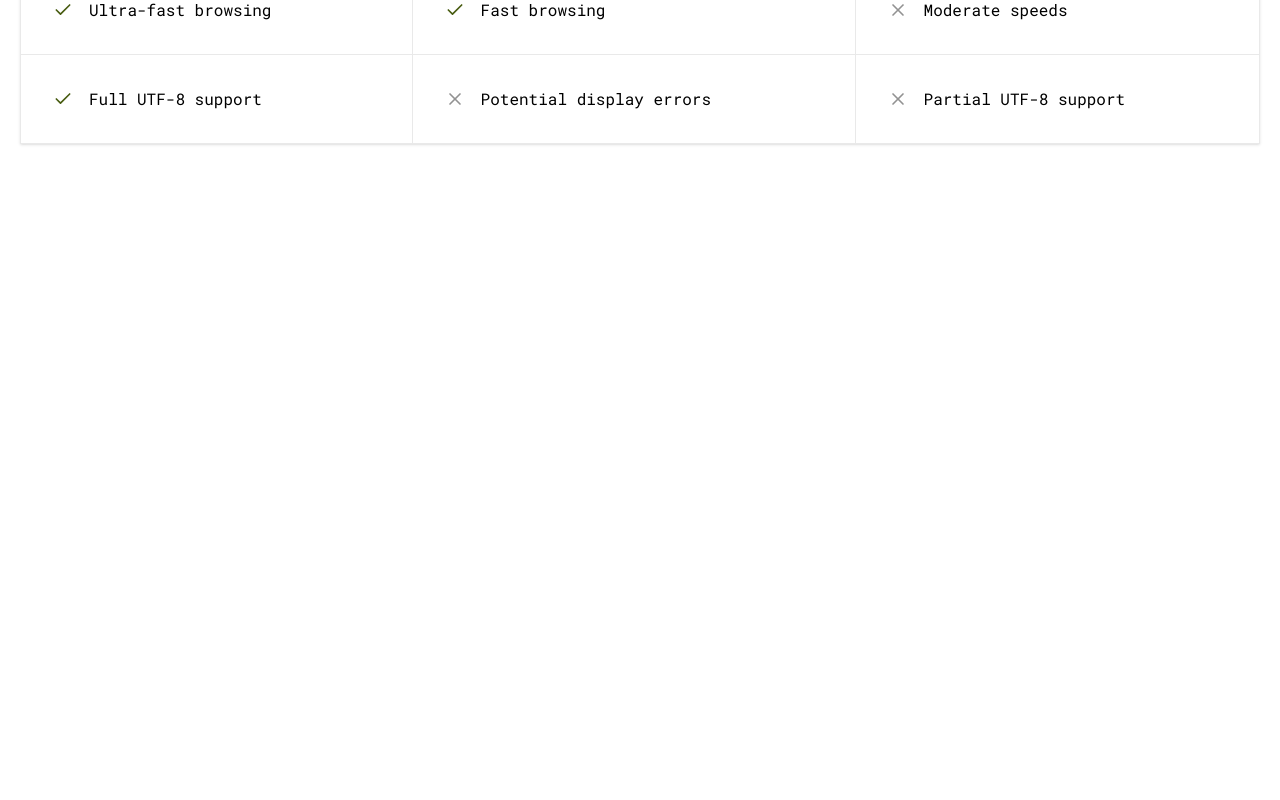
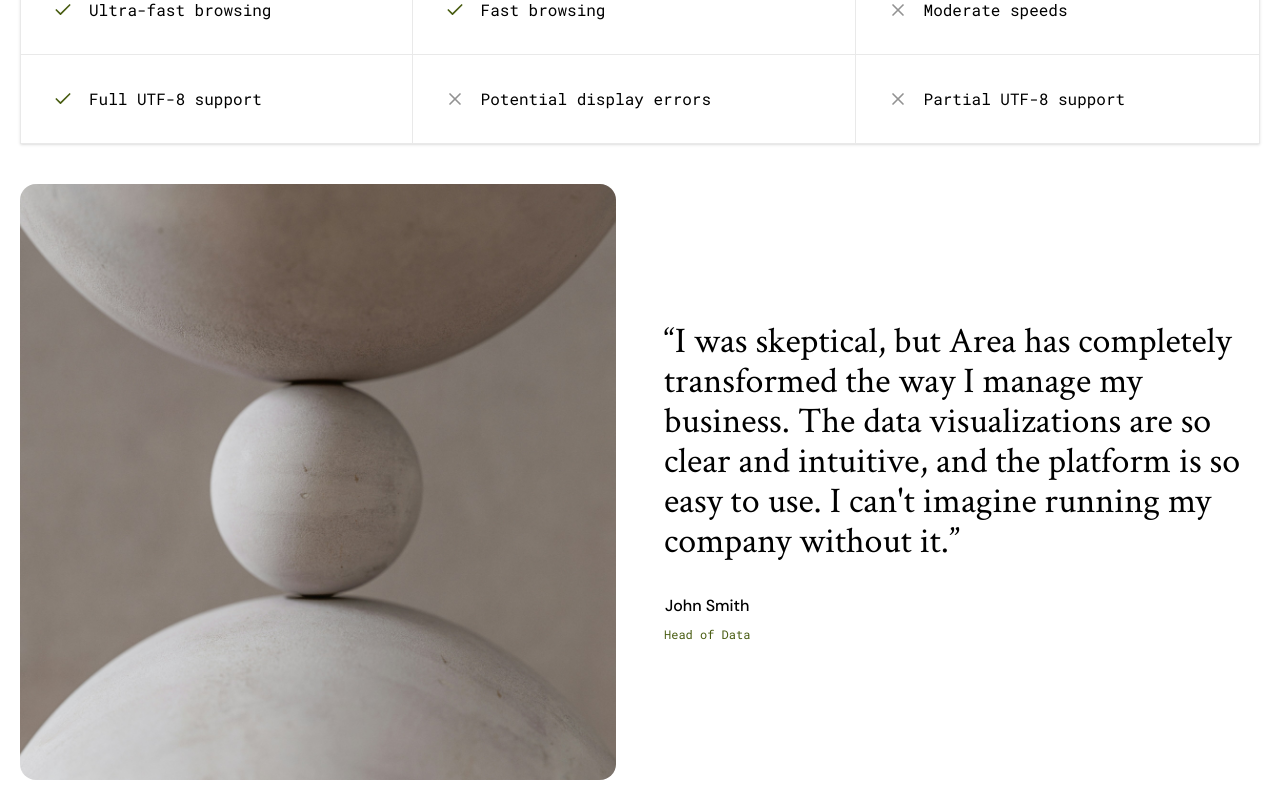
Before and after one commit to nohandev/area-landing-page, a React (Vite) app: page / in a window 1280 px wide. Shown: the part 4497-5297 px from the top of the page. Before the commit the page ends 4661 px from the top, so only its background shows below. Built offline with nearby package versions, Linux system fonts and the light colour scheme.

Commit message:
testimonial component

```diff
--- a/src/App.tsx
+++ b/src/App.tsx
@@ -1,9 +1,10 @@
-import Navigation from "@components/Navigation"
-import Hero from "@components/Hero"
-import Sponsorships from "@components/Sponsorships"
-import Benefits from "@/components/Benefits"
-import Features from "@/components/Features"
-import Specifications from "@/components/Specifications"
+import Navigation from '@components/Navigation'
+import Hero from '@components/Hero'
+import Sponsorships from '@components/Sponsorships'
+import Benefits from '@/components/Benefits'
+import Features from '@/components/Features'
+import Specifications from '@/components/Specifications'
+import Testimonial from '@/components/Testimonial'
 
 const App = () => {
   return (
@@ -15,6 +16,7 @@ const App = () => {
         <Benefits/>
         <Features/>
         <Specifications/>
+        <Testimonial/>
       </main>
     </div>
   )
--- /dev/null
+++ b/src/components/Testimonial.tsx
@@ -0,0 +1,30 @@
+const Testimonial = () => {
+  return (
+    <section className='p-5'>
+      <div className='w-full max-w-7xl mx-auto'>
+        <article className='flex flex-col  gap-12 lg:flex-row'>
+          <div className='border-b border-muted pb-14 lg:border-none lg:pb-0 flex-1'>
+            <img
+              src='/testimonial.jpg'
+              alt='testemonial img banner'
+              className='aspect-square rounded-2xl object-cover'/>
+          </div>
+
+          <div className='flex flex-col gap-8 items-start justify-center flex-1'>
+            <div>
+              <h4 className='font-crimson text-3xl font-medium lg:text-4xl'>
+                “I was skeptical, but Area has completely transformed the way I manage my business. The data visualizations are so clear and intuitive, and the platform is so easy to use. I can't imagine running my company without it.”
+              </h4>
+            </div>
+            <div className='flex gap-2 items-center lg:flex-col'>
+              <p className='font-medium font-dmsans'>John Smith</p>
+              <span className='text-primary font-roboto text-xs'>Head of Data</span>
+            </div>
+          </div>
+        </article>
+      </div>
+    </section>
+  )
+}
+
+export default Testimonial
```
Also changed, not shown: public/testimonial.jpg (renamed from public/specifications.jpg).
